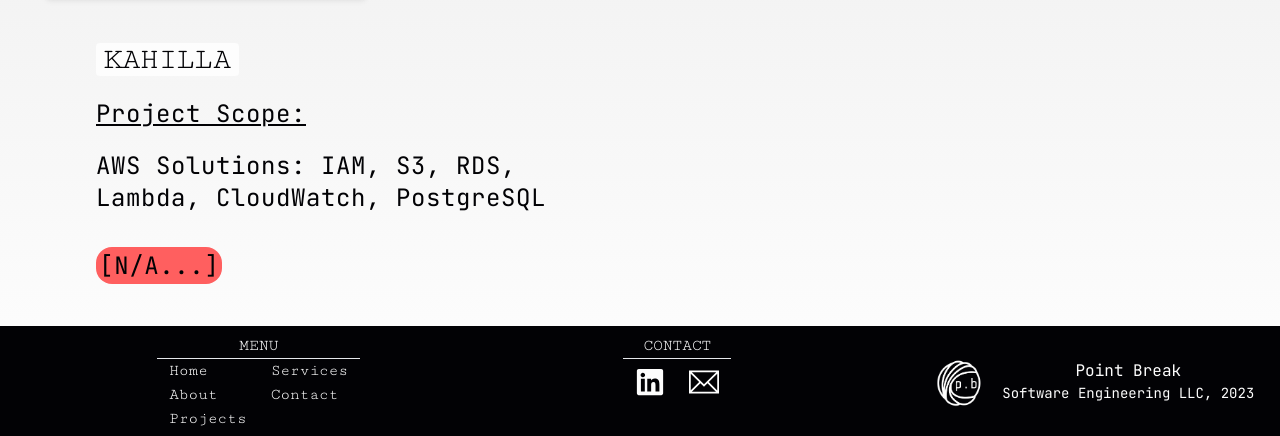
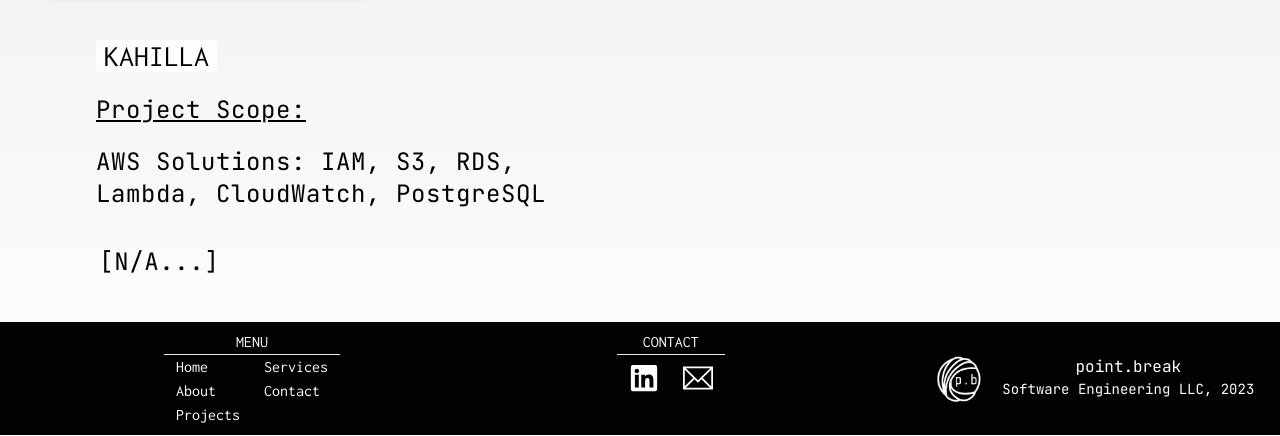
Before and after one commit to tfnielson-se/point-break, a Next.js app: page /projects in a window 1280 px wide. Shown: the part 1645-2081 px from the top of the page. Built offline with nearby package versions, Linux system fonts and the light colour scheme.

Commit message:
various changes

```diff
--- a/app/components/Footer.jsx
+++ b/app/components/Footer.jsx
@@ -1,14 +1,19 @@
 'use client'
-import { VscGithub } from "react-icons/vsc";
+import { Inconsolata } from "next/font/google";
 import { TfiEmail } from "react-icons/tfi";
 import { FaLinkedin } from "react-icons/fa";
 import Link from "next/link";
+
+const font = Inconsolata({
+	subsets: ["latin"],
+	weight: "400",
+});
 
 const Footer = () => {
 	return (
 		<section className="mt-5 flex flex-wrap lg:flex-row justify-around fourth-color font-first-color bg-footer">
 			<div
-				className={`cutive-mono flex flex-row justify-around p-2 w-2/3`}
+				className={`${font.className} flex flex-row justify-around p-2 w-2/3`}
 			>
 				<div className="lg:mx-5">
 					<h2 className="text-center">MENU</h2>
@@ -64,7 +69,7 @@ const Footer = () => {
 				<hr></hr>
 				<img src="/logo_white.png" className="object-cover h-12 mx-5" />
 				<div className="flex flex-col text-center">
-					<p className="text-md">Point Break</p>
+					<p className="text-md">point.break</p>
 					<p className="text-sm">Software Engineering LLC, 2023</p>
 				</div>
 			</div>
--- a/app/components/MobileNavbar.jsx
+++ b/app/components/MobileNavbar.jsx
@@ -26,7 +26,7 @@ const MobileNavbar = () => {
 				exit={{ opacity: 0, y: 15 }}
 				transition={{ ease: "easeInOut", delay: 0.1 }}
 			>
-				<nav className="lg:hidden">
+				<nav className="lg:hidden ">
 					<div className="flex flex-row first-color py-2">
 						<div className="w-1/3 text-6xl p-2">
 							<a href="/" onClick={openMenu}>
@@ -74,7 +74,7 @@ const MobileNavbar = () => {
 										ease: "easeInOut",
 										delay: 0.5,
 									}}
-									className={`${font.className} w-full flex flex-col justify-end p-2 m-auto text-4xl text-right`}
+									className={`${font.className} w-full flex flex-col justify-end p-2 m-auto text-4xl text-left`}
 								>
 									<Link
 										href="/"
--- a/app/components/Navbar.jsx
+++ b/app/components/Navbar.jsx
@@ -1,10 +1,10 @@
 "use client";
 import Link from "next/link";
 import { motion, AnimatePresence } from "framer-motion";
-import { Cutive_Mono } from "next/font/google";
+import { Inconsolata } from "next/font/google";
 import { Share_Tech_Mono } from "next/font/google";
 
-const font = Cutive_Mono({
+const font = Inconsolata({
 	subsets: ["latin"],
 	weight: "400",
 });
--- a/app/components/ProjectCard.jsx
+++ b/app/components/ProjectCard.jsx
@@ -1,6 +1,6 @@
-import { Cutive_Mono } from "next/font/google"
+import { Inconsolata } from "next/font/google"
 
-const font = Cutive_Mono({
+const font = Inconsolata({
 	subsets: ["latin"],
 	weight: "400",
 });
@@ -29,7 +29,7 @@ const ProjectCard = ({ title, url, body, body2 }) => {
 				<div className="w-full py-1 px-4">
 					<a
 						href={`${url}`}
-						className="text-2xl tracking-wide px-2 nav-btn second-color p-3 rounded-2xl"
+						className="text-2xl tracking-wide px-2 nav-btn p-3 rounded-2xl"
 						target="_blank"
 						rel="noopener noreferrer"
 					>
--- a/app/components/ServiceCard.jsx
+++ b/app/components/ServiceCard.jsx
@@ -1,7 +1,7 @@
-import { Share_Tech_Mono } from "next/font/google";
+import { Miriam_Libre } from "next/font/google";
 import Image from "next/image";
 
-const font = Share_Tech_Mono({
+const font = Miriam_Libre({
 	subsets: ["latin"],
 	weight: "400",
 });
@@ -21,17 +21,17 @@ const ServiceCard = ({
 }) => {
 	return (
 		<div
-			className={`min-h-screen w-full lg:w-1/2 flex flex-col justify-around text-center first-color my-5 py-5 lg:border-x-8`}
+			className={`min-h-half max-w-xl flex flex-col justify-around text-center first-color border-4 border-green-400 my-5 py-5 rounded-xl shadow-xl`}
 		>
 			<div className="">
 				<div>
-					<h1 className="text-5xl lg:text-6xl">
+					<h1 className="text-3xl lg:text-4xl">
 						<strong className={`${font.className}`}>{title}</strong>
 					</h1>
 				</div>
 				<div className="flex flex-wrap justify-center my-5">
 					<p
-						className={`text-2xl tracking-wide px-4 py-1`}
+						className={`text-lg tracking-wide px-4 py-1`}
 					>
 						{body}
 					</p>
@@ -53,7 +53,7 @@ const ServiceCard = ({
 				</p>
 			</div>
 			<div>
-				<ol className="underline text-2xl tracking-wide px-10 lg:px-10 py-2">
+				<ol className="underline text-xl tracking-wide px-10 lg:px-10 py-2">
 					<li className="py-2">{li1}</li>
 					<li className="py-2">{li2}</li>
 					<li className="py-2">{li3}</li>
--- a/app/components/_Services.jsx
+++ b/app/components/_Services.jsx
@@ -21,11 +21,10 @@ const Services = () => {
 				<section className="">
 					<div className="m-5 lg:m-10 lg:w-1/4">
 						<p
-							className={`first-color font-third-color text-5xl p-1 bring-up`}
+							className={`first-color text-5xl p-1 bring-up`}
 						>
 							Services
 						</p>
-
 					</div>
 					<div className="flex flex-wrap justify-around">
 						<ServiceCard
@@ -41,7 +40,12 @@ const Services = () => {
 							body={
 								"Tailored solutions that precisely aligns with your vision."
 							}
-						/><ServiceCard
+						/>
+                        <img
+							src="/webdev.jpg"
+							className="object-cover lg:w-1/2 lg:h-96 m-auto rounded-2xl shadow-xl"
+						/>
+                        {/* <ServiceCard
 							title={"UX/UI"}
                             icon1={<MdMobileFriendly/>}
                             icon2={<MdAccessibility/>}
@@ -54,12 +58,16 @@ const Services = () => {
 							body={
 								"Seamless user experiences, unparalleled success."
 							}
-						/>
+						/> */}
 					</div>
-					<div className="flex flex-wrap justify-center shadow-xl ">
-						<img
-							src="/plan.jpg"
-							className="object-cover lg:h-96 w-full "
+					<div className="flex flex-wrap justify-around">
+						{/* <img
+							src="/webdev.jpg"
+							className="object-cover lg:w-1/2 lg:h-96 m-3 rounded-2xl shadow-xl"
+						/> */}
+                        <img
+							src="/data.jpg"
+							className="object-cover lg:w-1/3 lg:h-96 m-3 rounded-2xl shadow-xl border-4 border-blue-400"
 						/>
 					</div>
 					<div className="flex flex-wrap justify-around">
```
Also changed, not shown: public/data.jpg (added), public/webdev.jpg (added).
